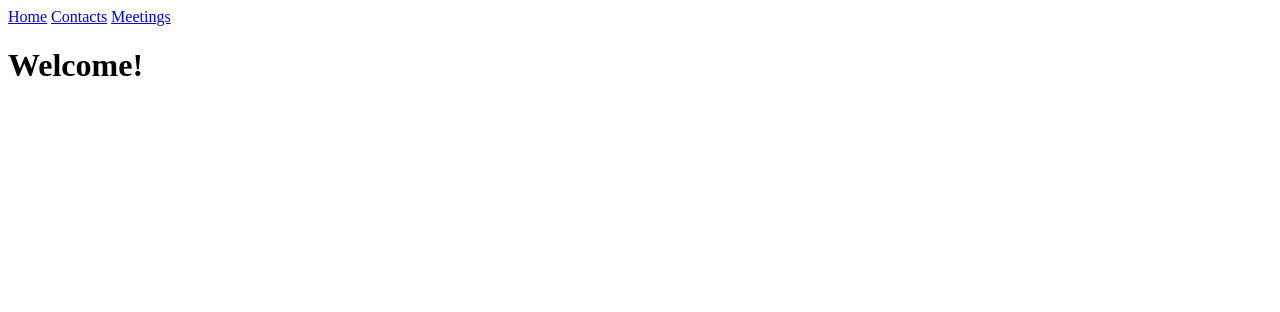
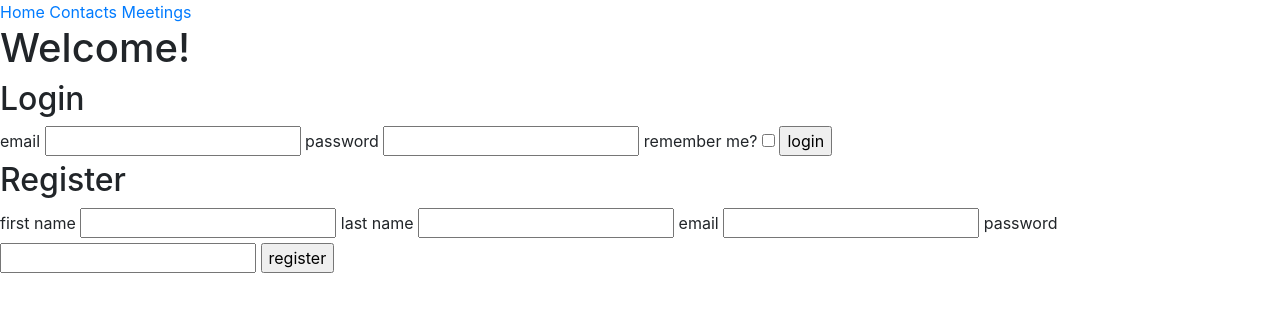
Before and after one commit to chalonhutson/easy_crm, a Flask app: page / in a window 1280 px wide. Shown: the top 312 px of the page. Run offline with Flask 2, Linux system fonts and the light colour scheme; some libraries are stand-ins or nearby versions.

Commit message:
Added flash messages to top of base html file, and expanded wtform functionality.

```diff
--- /dev/null
+++ b/app_forms.py
@@ -0,0 +1,17 @@
+from flask_wtf import FlaskForm
+from wtforms import StringField, PasswordField, SubmitField, BooleanField
+from wtforms.validators import DataRequired, Length, Email, EqualTo
+
+class LoginForm(FlaskForm):
+    email = StringField("email", validators = [DataRequired(), Email()])
+    password = PasswordField("password")
+    remember = BooleanField("remember me?")
+    submit = SubmitField("login")
+
+class RegisterForm(FlaskForm):
+    first_name = StringField("first name", validators = [DataRequired(), Length(min=1, max=25)])
+    last_name = StringField("last name", validators = [DataRequired(), Length(min=1, max=25)])
+    email = StringField("email", validators=[DataRequired(), Length(min=5, max=99), Email(message="Please type a proper email address.")])
+    password = PasswordField("password", validators=[DataRequired(), Length(min=8, max=99)])
+    confirm_password = PasswordField("confirm password", validators=[DataRequired(), Length(min=8, max=99), EqualTo("password")])
+    submit = SubmitField("register")
--- a/server.py
+++ b/server.py
@@ -9,7 +9,8 @@ from flask_debugtoolbar import DebugToolbarExtension
 
 from model import connect_to_db
 
-import controller
+import sql_controller
+import app_forms
 
 ######### IMPORT END ###############
 
@@ -28,27 +29,49 @@ app.jinja_env.undefined = StrictUndefined
 # Endpoint functions
 
 @app.errorhandler(404)
-def page_not_found(error):
+def page_not_found(e):
     return render_template('page_not_found.html'), 404
 
+@app.route("/home")
 @app.route("/")
-@app.route("/home")
 def home():
+    login = app_forms.LoginForm()
+    register = app_forms.RegisterForm()
     user_dict = {"first_name": "My name is Jeff"}
-    return render_template("index.html", page_title = "Home")
+    return render_template("index.html", page_title = "Home", login=login, register=register)
+
+@app.route("/login", methods = ["GET", "POST"])
+def login():
+    login = app_forms.LoginForm()
+    if login.validate_on_submit():
+        return f"user={login.email.data} pass={login.password.data}"
+    else:
+        flash("Something went wrong. Please double check the your username/password and try again.", "danger")
+        return redirect(url_for("home"))
+
+
+
+@app.route("/register", methods = ["GET", "POST"])
+def register():
+    register = app_forms.RegisterForm()
+    if register.validate_on_submit():
+        return f"email={register.email.data} pass={register.password.data}"
+    else:
+        flash("Something went wrong. Please double check the registration specifications and try again.", "danger")
+        return redirect(url_for("home"))
 
 @app.route("/contacts")
 def contacts():
-    contacts = controller.get_all_contacts_page(1, 25, 0)
+    contacts = sql_controller.get_all_contacts_page(1, 25, 0)
     return render_template("contacts.html", page_title = "Contacts", contacts = contacts)
 
 @app.route("/contacts/<contact_id>")
 def individual_contact(contact_id):
-    contact = controller.get_contact_by_id(contact_id)
-    contact_phones = controller.get_phones_for_contact(contact_id)
-    contact_phones = controller.get_phones_as_list(contact_phones)
-    contact_emails = controller.get_emails_for_contact(contact_id)
-    contact_emails = controller.get_emails_as_list(contact_emails)
+    contact = sql_controller.get_contact_by_id(contact_id)
+    contact_phones = sql_controller.get_phones_for_contact(contact_id)
+    contact_phones = sql_controller.get_phones_as_list(contact_phones)
+    contact_emails = sql_controller.get_emails_for_contact(contact_id)
+    contact_emails = sql_controller.get_emails_as_list(contact_emails)
 
     return render_template("individual-contact.html", page_title = f"{contact.first_name} {contact.last_name}", contact = contact, phones = contact_phones, emails = contact_emails)
 
@@ -62,7 +85,7 @@ def add_contact():
         company = request.form["company"]
         bio = request.form["bio"]
 
-        post_result = controller.add_contact(1, fname, lname, title, company, bio)
+        post_result = sql_controller.add_contact(1, fname, lname, title, company, bio)
 
         if post_result == True:
             flash("Contact created successfully.", "success")
@@ -78,12 +101,12 @@ def add_contact():
 
 @app.route("/add-email/<contact_id>", methods = ["GET", "POST"])
 def add_email(contact_id):
-    contact = controller.get_contact_by_id(contact_id)
+    contact = sql_controller.get_contact_by_id(contact_id)
 
     if request.method == "POST":
         print(request.form)
         new_email = request.form["new_email"]
-        if controller.add_email(1, contact_id, new_email):
+        if sql_controller.add_email(1, contact_id, new_email):
             flash("Email added to contact.")
         else:
             flash("Something went wrong. Ensure you are meeting the email requirements.")
@@ -94,12 +117,12 @@ def add_email(contact_id):
 
 @app.route("/add-phone/<contact_id>", methods = ["GET", "POST"])
 def add_phone(contact_id):
-    contact = controller.get_contact_by_id(contact_id)
+    contact = sql_controller.get_contact_by_id(contact_id)
 
     if request.method == "POST":
         print(request.form)
         new_phone = request.form["new_phone"]
-        if controller.add_phone(1, contact_id, new_phone):
+        if sql_controller.add_phone(1, contact_id, new_phone):
             flash("Phone number added to contact.")
         else:
             flash("Something went wrong. Ensure you are meeting the phone number requirements.")
@@ -117,7 +140,7 @@ def meetings():
 
 # Main run script
 if __name__ == "__main__":
-    app.debug = True
+    app.debug = False
     app.jinja_env.auto_reload = app.debug
 
     connect_to_db(app)
--- a/templates/base.html
+++ b/templates/base.html
@@ -4,6 +4,8 @@
     <meta charset="UTF-8">
     <meta http-equiv="X-UA-Compatible" content="IE=edge">
     <meta name="viewport" content="width=device-width, initial-scale=1.0">
+    <!-- Bootstrap CSS -->
+    <link rel="stylesheet" href="https://maxcdn.bootstrapcdn.com/bootstrap/4.0.0/css/bootstrap.min.css" integrity="sha384-Gn5384xqQ1aoWXA+058RXPxPg6fy4IWvTNh0E263XmFcJlSAwiGgFAW/dAiS6JXm" crossorigin="anonymous">
     <title>{{ page_title }}</title>
 </head>
 <body>
@@ -15,18 +17,24 @@
     </header>
 
     <main>
-        {% with messages = get_flashed_messages() %}
+        {% with messages = get_flashed_messages(with_categories=true) %}
             {% if messages %}
-                <ul class=flashes>
-                {% for message in messages %}
-                    <li>{{ message }}</li>
+                {% for category, message in messages %}
+                    <div class="alert alert-{{ category }} alert-dismissible fade show" role="alert">
+                        {{ message }}
+                        <!-- <button type="button" class="close" data-dismiss="alert" aria-label="Close">
+                            <span aria-hidden="true">&times;</span>
+                        </button> -->
+                    </div>
                 {% endfor %}
-                </ul>
             {% endif %}
         {% endwith %}
 
+
+
         {% block body %}{% endblock %}
     </main>
-
+<script src="https://cdn.jsdelivr.net/npm/bootstrap@5.0.1/dist/js/bootstrap.bundle.min.js" integrity="sha384-gtEjrD/SeCtmISkJkNUaaKMoLD0//ElJ19smozuHV6z3Iehds+3Ulb9Bn9Plx0x4"
+crossorigin="anonymous"></script>
 </body>
 </html>
--- a/templates/index.html
+++ b/templates/index.html
@@ -3,4 +3,31 @@
 
 <h1>Welcome!</h1>
 
+<h2>Login</h2>
+<form method="POST" action="{{ url_for('login') }}">
+    {{ login.hidden_tag() }}
+    {{ login.email.label }}
+    {{ login.email }}
+    {{ login.password.label }}
+    {{ login.password }}
+    {{ login.remember.label }}
+    {{ login.remember }}
+    {{ login.submit }}
+</form>
+
+<h2>Register</h2>
+<form method="POST" action="{{ url_for('register') }}">
+    {{ register.hidden_tag() }}
+    {{ register.first_name.label }}
+    {{ register.first_name }}
+    {{ register.last_name.label }}
+    {{ register.last_name }}
+    {{ register.email.label }}
+    {{ register.email }}
+    {{ register.password.label }}
+    {{ register.password }}
+    {{ register.submit }}
+</form>
+
+
 {% endblock %}
```
Also changed, not shown: sql_controller.py (renamed from controller.py).
